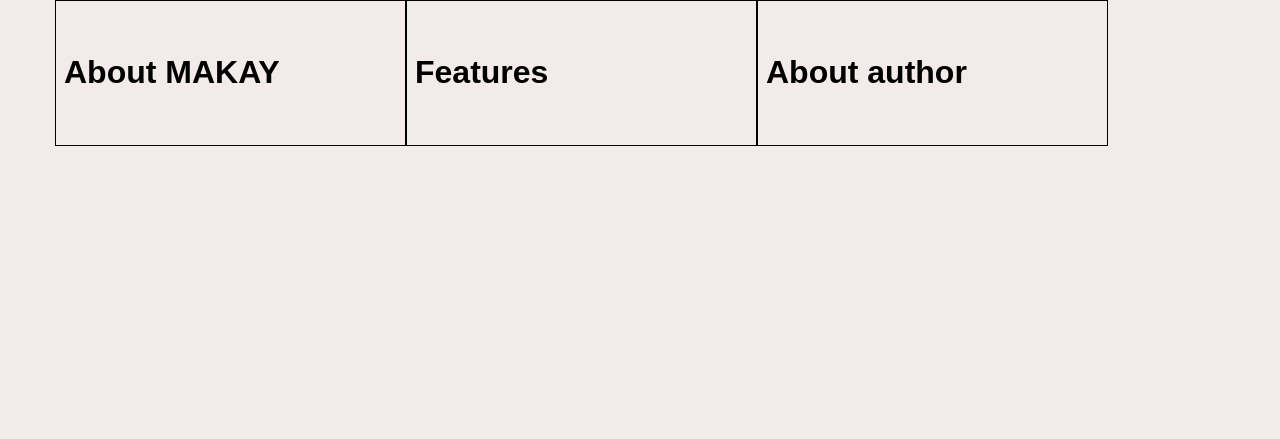
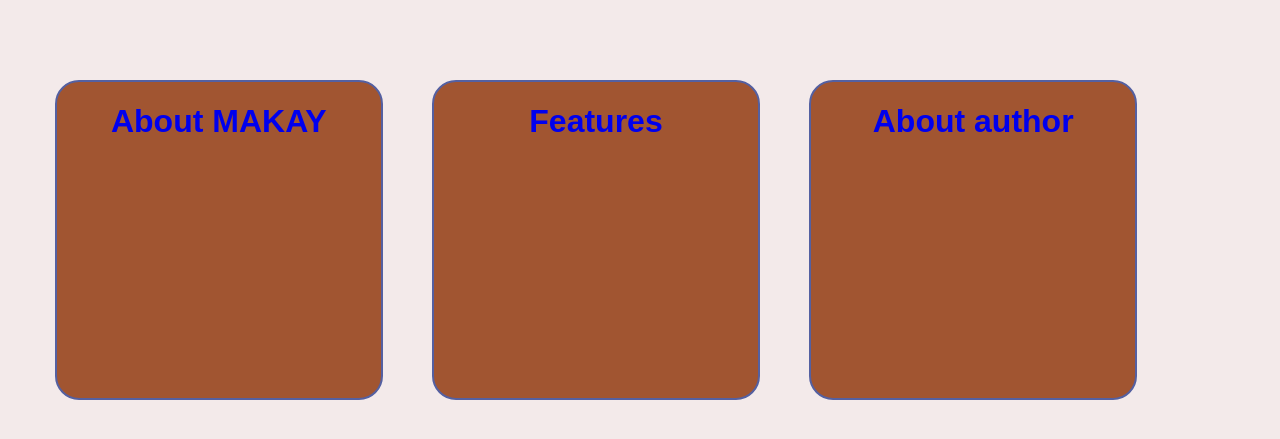
Before and after one commit to Stuler/Makay, a PHP site: page / in a window 1280 px wide. Shown: the part 56-495 px from the top of the page. Run offline with PHP 8.4, Linux system fonts and the light colour scheme.

Commit message:
focus on content

```diff
--- a/frontend/css/style.css
+++ b/frontend/css/style.css
@@ -105,14 +105,27 @@ h1 {
 
 /*MAIN CONTENT*/
 
-.boxed {
-    border: 1px solid black;
-    float: left;
-    width: 30%;
-    padding: 2em 0.5em;
+.main-content {
+    margin: 0 auto;
+    max-width: 100%;
+    text-align: center;
 }
 
-.main-content {
-    width: 100%;
-    margin: 0 auto;
+.boxed {
+    background: rgb(161, 85, 49);
+    border: 2px solid rgb(84, 96, 161);
+    border-radius: 1.5em;
+    float: left;
+    width: 28%;
+    margin-top: 5em;
+    margin-right: 3.1em;
+    height: 20em;
 }
+
+.boxed:hover,
+.boxed:focus {
+    color: rgb(212, 218, 250);
+    background: rgb(173, 169, 169);
+    transform: scale(1.05);
+    transition: all .5s ease;
+}
--- a/frontend/index.html
+++ b/frontend/index.html
@@ -26,21 +26,27 @@
     <main>
         <section class="container">
             <div class="main-content">
+                <a href="about.html">
                     <div class="boxed group">
                         <div class="box-content">
                             <h1>About MAKAY</h1>
                         </div>
                     </div>
+                </a>
+                <a href="features.html">
                     <div class="boxed group">
                         <div class="box-content">
                             <h1>Features</h1>
                         </div>
                     </div>
+                </a>
+                <a href="author.html">
                     <div class="boxed group">
                         <div class="box-content">
                             <h1>About author</h1>
                         </div>
                     </div>
+                </a>
             </div>
         </section>
     </main>
```
Lines whose indentation alone changed are shown as unchanged.
